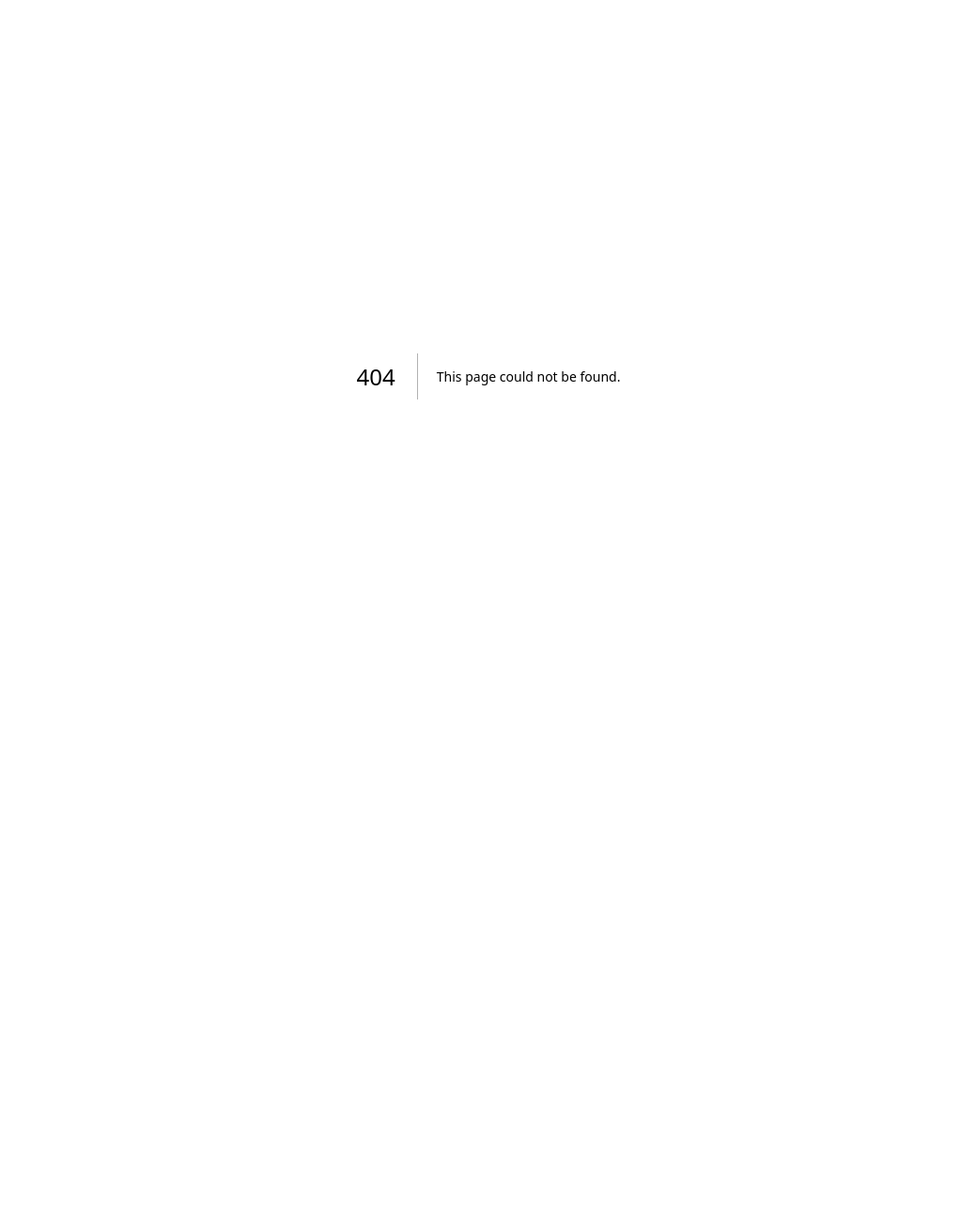
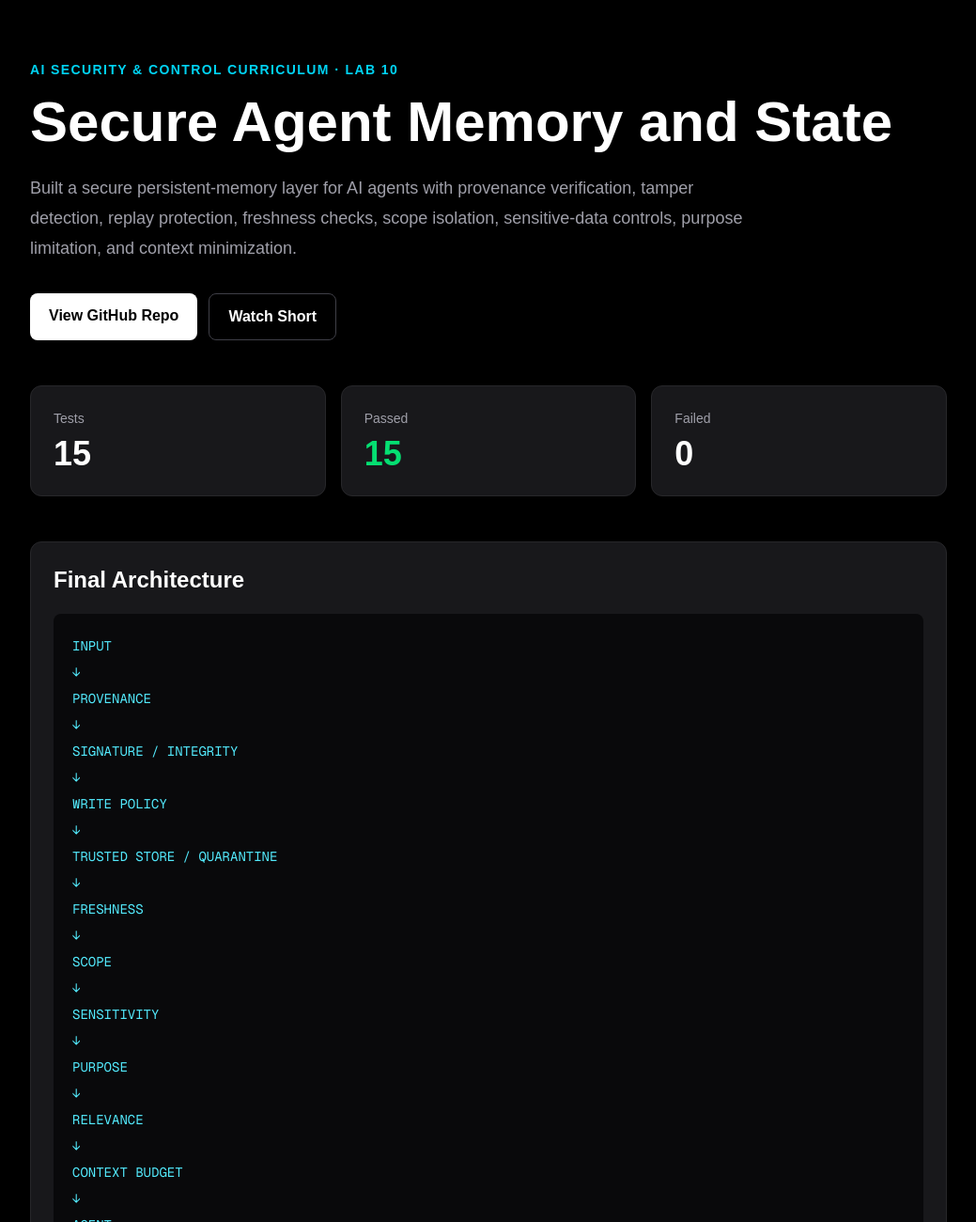
Before and after one commit to jeremyneutronink-afk/ai-security-website, a Next.js app: page /labs/lab-10-secure-agent-memory in a window 1280 px wide. Before the commit this address had no page. Shown: the top 1300 px of the page at 94% size, without its empty margins (120-1159 px from the left). Before the commit the page ends 800 px from the top, so only its background shows below. Built offline with nearby package versions, Linux system fonts and the light colour scheme.

Commit message:
Add Lab 10 secure agent memory portfolio page

```diff
--- /dev/null
+++ b/src/app/labs/lab-10-secure-agent-memory/page.js
@@ -0,0 +1,164 @@
+export default function Page() {
+  return (
+    <main className="min-h-screen bg-black text-white">
+      <div className="mx-auto max-w-5xl px-6 py-16">
+        <p className="text-sm font-semibold uppercase tracking-widest text-cyan-400">
+          AI Security &amp; Control Curriculum · Lab 10
+        </p>
+
+        <h1 className="mt-4 text-4xl font-bold sm:text-6xl">
+          Secure Agent Memory and State
+        </h1>
+
+        <p className="mt-6 max-w-3xl text-lg leading-8 text-zinc-400">
+          Built a secure persistent-memory layer for AI agents with provenance
+          verification, tamper detection, replay protection, freshness checks,
+          scope isolation, sensitive-data controls, purpose limitation, and
+          context minimization.
+        </p>
+
+        <div className="mt-8 flex flex-wrap gap-3">
+          <a
+            href="https://github.com/jeremyneutronink-afk/lab-10-secure-agent-memory"
+            target="_blank"
+            rel="noopener noreferrer"
+            className="rounded-lg bg-white px-5 py-3 font-semibold text-black"
+          >
+            View GitHub Repo
+          </a>
+
+          <a
+            href="https://youtube.com/shorts/cMJmnLy_7cM?feature=share"
+            target="_blank"
+            rel="noopener noreferrer"
+            className="rounded-lg border border-zinc-700 px-5 py-3 font-semibold"
+          >
+            Watch Short
+          </a>
+        </div>
+
+        <section className="mt-12 grid gap-4 sm:grid-cols-3">
+          <div className="rounded-xl border border-zinc-800 bg-zinc-900 p-6">
+            <p className="text-sm text-zinc-400">Tests</p>
+            <p className="mt-2 text-4xl font-bold">15</p>
+          </div>
+
+          <div className="rounded-xl border border-zinc-800 bg-zinc-900 p-6">
+            <p className="text-sm text-zinc-400">Passed</p>
+            <p className="mt-2 text-4xl font-bold text-green-400">15</p>
+          </div>
+
+          <div className="rounded-xl border border-zinc-800 bg-zinc-900 p-6">
+            <p className="text-sm text-zinc-400">Failed</p>
+            <p className="mt-2 text-4xl font-bold">0</p>
+          </div>
+        </section>
+
+        <section className="mt-12 rounded-xl border border-zinc-800 bg-zinc-900 p-6">
+          <h2 className="text-2xl font-bold">Final Architecture</h2>
+
+          <div className="mt-5 overflow-x-auto rounded-lg bg-zinc-950 p-5">
+            <pre className="whitespace-pre text-sm leading-7 text-cyan-300">
+{`INPUT
+↓
+PROVENANCE
+↓
+SIGNATURE / INTEGRITY
+↓
+WRITE POLICY
+↓
+TRUSTED STORE / QUARANTINE
+↓
+FRESHNESS
+↓
+SCOPE
+↓
+SENSITIVITY
+↓
+PURPOSE
+↓
+RELEVANCE
+↓
+CONTEXT BUDGET
+↓
+AGENT`}
+            </pre>
+          </div>
+        </section>
+
+        <section className="mt-12 rounded-xl border border-zinc-800 bg-zinc-900 p-6">
+          <h2 className="text-2xl font-bold">Security Controls</h2>
+
+          <ul className="mt-5 space-y-3 text-zinc-300">
+            <li>Application-owned source trust</li>
+            <li>Signed provenance using HMAC</li>
+            <li>Content hashing and integrity verification</li>
+            <li>Nonce and event replay protection</li>
+            <li>Memory expiration and freshness checks</li>
+            <li>Superseded-memory handling</li>
+            <li>Owner, session, tenant, and namespace isolation</li>
+            <li>Sensitivity classification and access control</li>
+            <li>Purpose-limited disclosure</li>
+            <li>Retrieval-time context minimization</li>
+            <li>Structured JSONL audit logging</li>
+          </ul>
+        </section>
+
+        <section className="mt-12 rounded-xl border border-zinc-800 bg-zinc-900 p-6">
+          <h2 className="text-2xl font-bold">Adversarial Tests</h2>
+
+          <div className="mt-5 space-y-3 text-sm text-zinc-300">
+            <p><strong>T01:</strong> Valid trusted write — PASS</p>
+            <p><strong>T02:</strong> Untrusted webpage persistence — PASS</p>
+            <p><strong>T03:</strong> Forged signed provenance metadata — PASS</p>
+            <p><strong>T04:</strong> Content tampering — PASS</p>
+            <p><strong>T05:</strong> Expired provenance — PASS</p>
+            <p><strong>T06:</strong> Provenance replay — PASS</p>
+            <p><strong>T07:</strong> High-risk trusted content — PASS</p>
+            <p><strong>T08:</strong> Stale memory — PASS</p>
+            <p><strong>T09:</strong> Superseded memory — PASS</p>
+            <p><strong>T10:</strong> Cross-user access — PASS</p>
+            <p><strong>T11:</strong> Cross-tenant access — PASS</p>
+            <p><strong>T12:</strong> Sensitive-data access violation — PASS</p>
+            <p><strong>T13:</strong> Unauthorized purpose — PASS</p>
+            <p><strong>T14:</strong> Unknown task requests all memory — PASS</p>
+            <p><strong>T15:</strong> Context minimization — PASS</p>
+          </div>
+        </section>
+
+        <section className="mt-12">
+          <h2 className="text-2xl font-bold">Lab 10 Short</h2>
+
+          <div className="mt-5 overflow-hidden rounded-xl border border-zinc-800 bg-zinc-950">
+            <div className="aspect-video">
+              <iframe
+                className="h-full w-full"
+                src="https://www.youtube.com/embed/cMJmnLy_7cM"
+                title="Lab 10 Secure Agent Memory and State"
+                frameBorder="0"
+                allow="accelerometer; autoplay; clipboard-write; encrypted-media; gyroscope; picture-in-picture; web-share"
+                allowFullScreen
+              />
+            </div>
+          </div>
+        </section>
+
+        <section className="mt-12 rounded-xl border border-cyan-900 bg-cyan-950/20 p-6">
+          <p className="text-sm font-semibold uppercase tracking-widest text-cyan-400">
+            Final Result
+          </p>
+
+          <h2 className="mt-3 text-3xl font-bold">
+            15 / 15 adversarial tests passed
+          </h2>
+
+          <p className="mt-4 leading-7 text-zinc-300">
+            Persistent memory is treated as a security boundary. The system
+            re-checks trust, freshness, scope, sensitivity, purpose, and
+            relevance before memory reaches the agent.
+          </p>
+        </section>
+      </div>
+    </main>
+  );
+}
--- a/src/app/labs/page.js
+++ b/src/app/labs/page.js
@@ -382,6 +382,56 @@ export default function LabsPage() {
   </div>
 </div>
 
+{/* LAB 10 — Secure Agent Memory and State */}
+<a
+  href="/labs/lab-10-secure-agent-memory"
+  className="group block rounded-2xl border border-zinc-800 bg-zinc-900/50 p-6 transition hover:border-cyan-500/60 hover:bg-zinc-900"
+>
+  <div className="flex items-start justify-between gap-4">
+    <div>
+      <p className="text-sm font-semibold uppercase tracking-[0.2em] text-cyan-400">
+        Lab 10
+      </p>
+
+      <h3 className="mt-2 text-2xl font-bold text-zinc-100">
+        Secure Agent Memory and State
+      </h3>
+    </div>
+
+    <span className="rounded-full border border-emerald-800 bg-emerald-950/40 px-3 py-1 text-xs font-semibold text-emerald-400">
+      15/15 Passed
+    </span>
+  </div>
+
+  <p className="mt-4 leading-7 text-zinc-400">
+    Built a secure persistent-memory layer for AI agents with signed
+    provenance, replay protection, freshness checks, scope isolation,
+    sensitive-data controls, purpose limitation, and context minimization.
+  </p>
+
+  <div className="mt-5 flex flex-wrap gap-2 text-xs text-zinc-400">
+    {[
+      "AI Security",
+      "Agent Memory",
+      "Provenance",
+      "HMAC",
+      "Replay Protection",
+      "Access Control",
+    ].map((tag) => (
+      <span
+        key={tag}
+        className="rounded-full border border-zinc-800 bg-zinc-950 px-3 py-1"
+      >
+        {tag}
+      </span>
+    ))}
+  </div>
+
+  <p className="mt-6 font-semibold text-zinc-200 transition group-hover:text-cyan-400">
+    View Lab →
+  </p>
+</a>
+
       </div>
     </main>
   );
```
